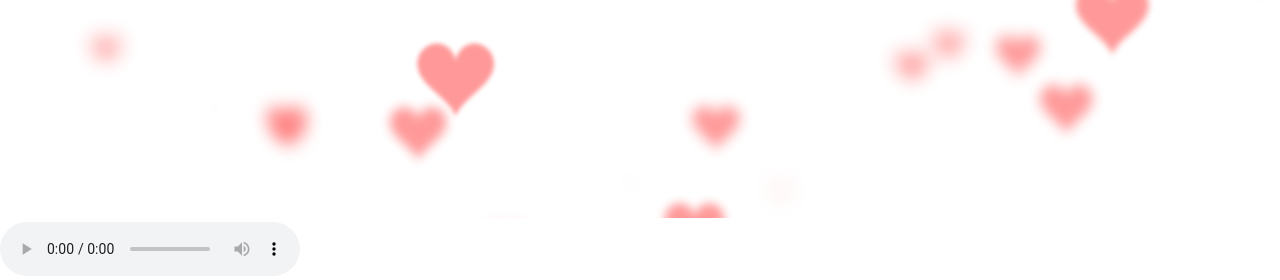
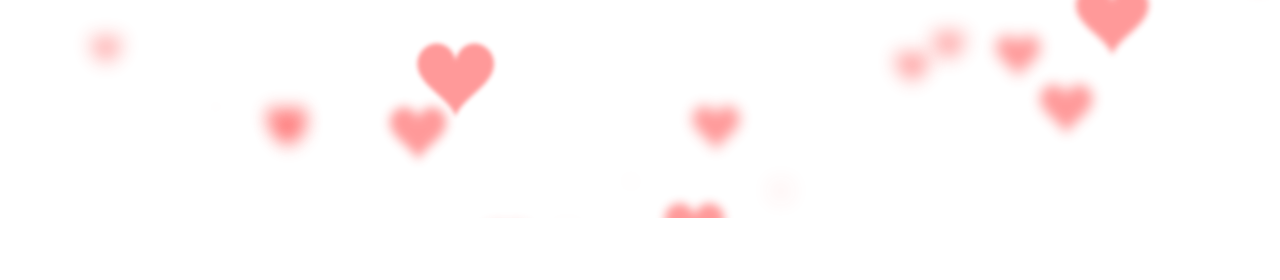
Before and after one commit to 1likeorange/1likeorange.github.io, a plain HTML site: page index.html in a window 1280 px wide. Shown: the part 582-862 px from the top of the page. After the commit the page ends 804 px from the top, so only its background shows below. Drawn offline with Linux system fonts and the light colour scheme.

Commit message:
Update index.html

```diff
--- a/index.html
+++ b/index.html
@@ -146,8 +146,5 @@
         return true;
     }
 </script>
-<audio src="http://music.163.com/song/media/outer/url?id=191278.mp3"
-	id="dd" autoplay="autoplay"  loop="loop" controls="controls" preload="auto"
-	></audio>
 </body>
 </html>
```
